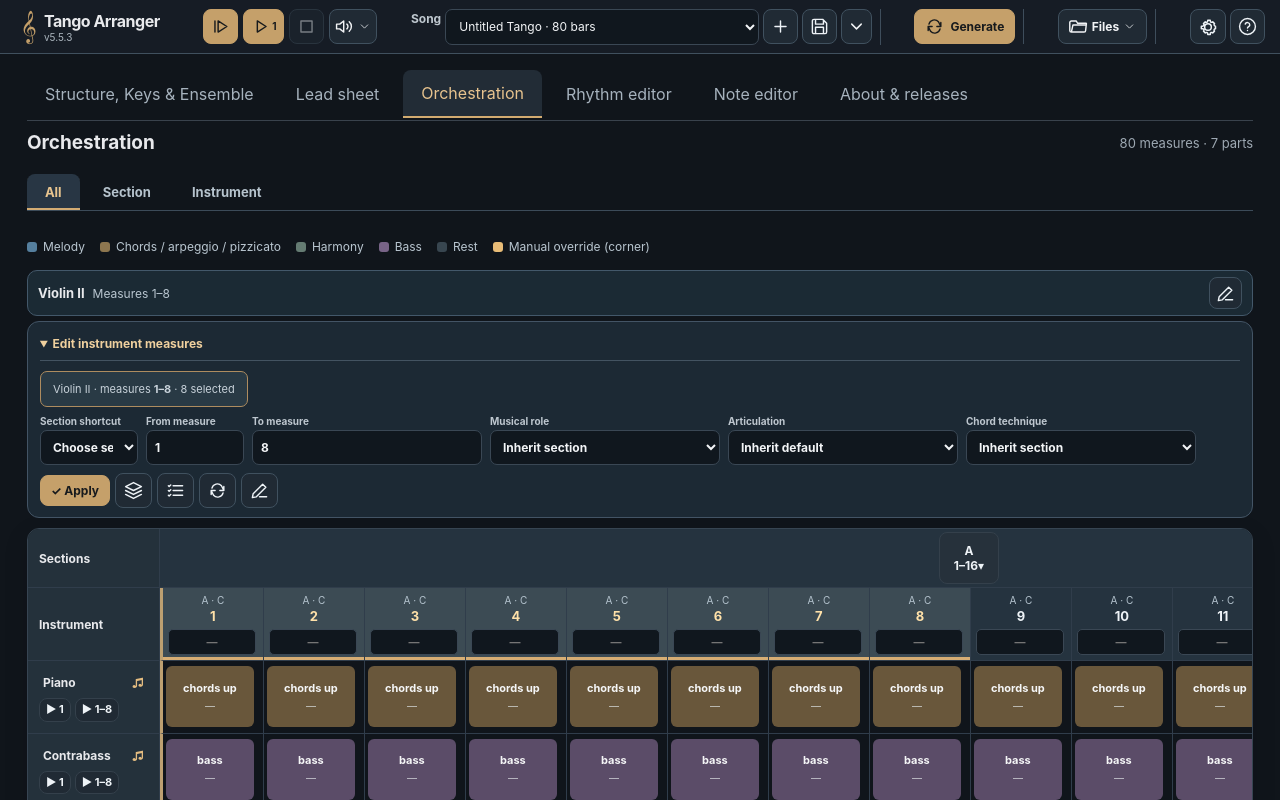
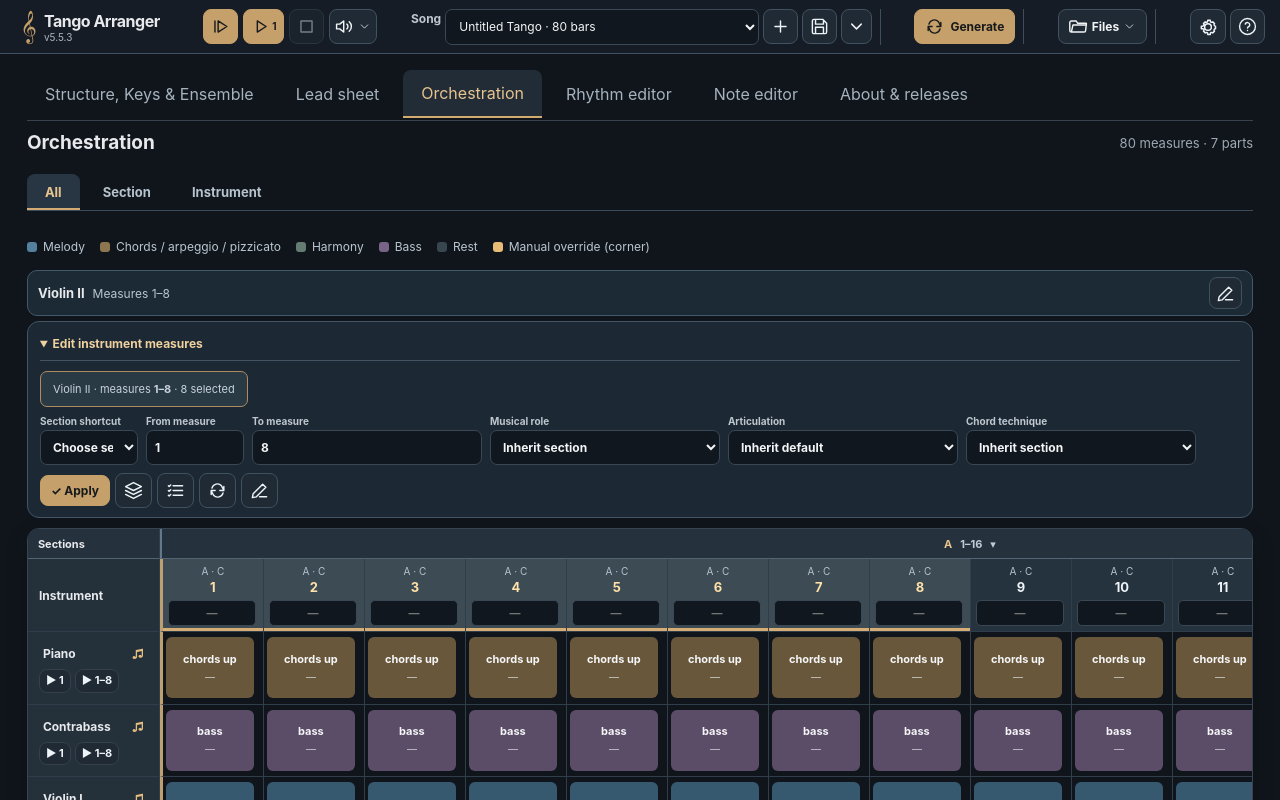
Before and after one commit to niwrA/tango-arranger, a Vue app: page / in a window 1280 px wide. Shown: the top 800 px of the page. Built offline with nearby package versions, Linux system fonts and the light colour scheme.

Commit message:
Style orchestration section collapse headers

```diff
--- a/src/style.css
+++ b/src/style.css
@@ -796,3 +796,12 @@ main{width:100%;max-width:none;padding:26px clamp(16px,2.5vw,48px) 70px}
 .note-editor-panel .note-context-panel .note-context span{padding:4px 6px;border-radius:5px;font-size:10px;line-height:1.2}
 @media(max-width:1400px){.note-editor-panel .note-tools-bar{grid-template-columns:minmax(0,1.6fr) minmax(0,1fr)}.note-editor-panel .note-tools-measure-group{grid-column:1/-1;border-right:0;border-top:1px solid #425363;margin-top:6px;padding:6px 2px 0}.note-editor-panel .note-tools-measure-group .note-measure-actions{justify-content:flex-end}}
 @media(max-width:900px){.note-editor-panel .note-tools-bar{grid-template-columns:minmax(0,1fr)}.note-editor-panel .note-tools-group{width:100%;border-right:0;border-bottom:1px solid #425363;padding:7px 2px}.note-editor-panel .note-tools-group:last-child{border-bottom:0;margin:0}.note-editor-panel .note-tools-measure-group{grid-column:auto;border-top:0;margin:0}.note-editor-panel .note-tools-entry-group .note-editor-controls{grid-template-columns:repeat(2,minmax(0,1fr))}}
+
+/* Section bands collapse/expand orchestration measures without changing their indices. */
+.song-map .song-map-section-row th{height:auto;min-width:0;padding:0;background:#25323e;border-bottom:1px solid #536575}
+.song-map .song-map-section-row .sticky-instrument{padding:6px 10px;font-size:11px;text-align:left}
+.song-map .song-map-section-heading{border-left:2px solid #63798b}
+.song-map .song-map-section-toggle{display:flex;align-items:center;justify-content:center;gap:8px;width:100%;min-height:29px;padding:4px 7px;border:0;border-radius:0;background:transparent;color:#e7c38e;font-size:11px;white-space:nowrap}
+.song-map .song-map-section-toggle span{color:#c0ccd5}
+.song-map .song-map-section-toggle:hover{background:#344653}
+.song-map .song-map-section-toggle:focus-visible{outline:2px solid #e7c38e;outline-offset:-2px}
```
